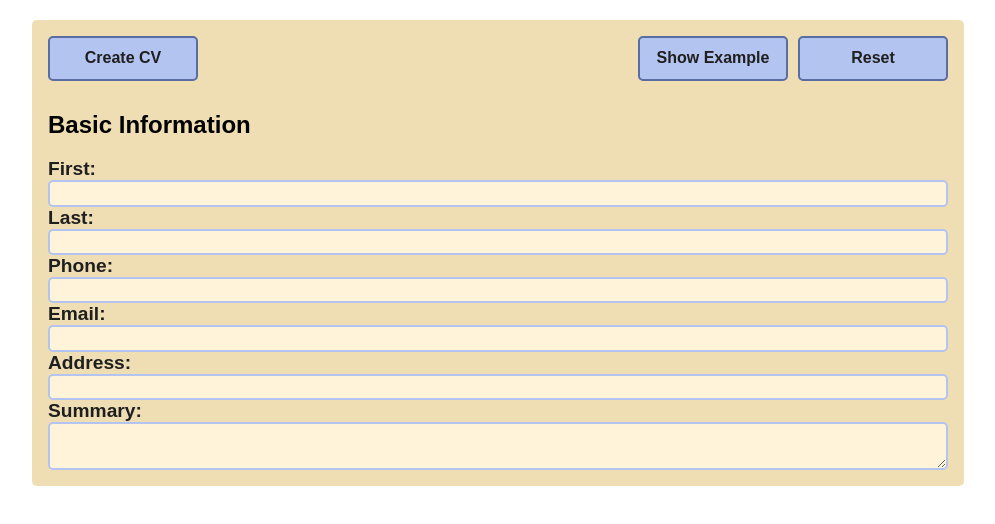
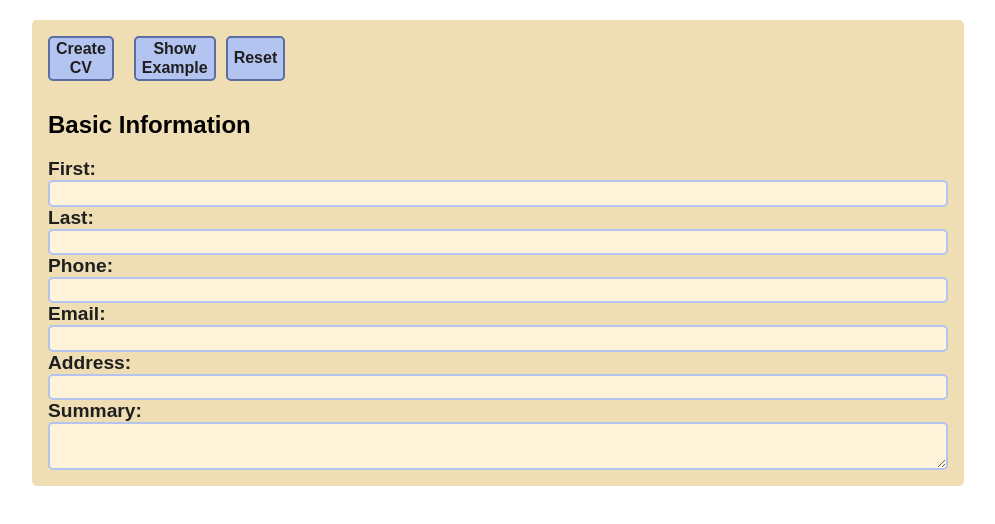
Before and after one commit to xincryptedx/cv-creator, a React (Vite) app: page / in a window 1280 px wide. Shown: the top 524 px of the page, without its empty margins (142-1137 px from the left). Built offline with nearby package versions, Linux system fonts and the light colour scheme.

Commit message:
Import and add new form controls component

```diff
--- a/src/components/CvForm.jsx
+++ b/src/components/CvForm.jsx
@@ -1,4 +1,4 @@
-import FormButton from "./FormButton";
+import FormControls from "./FormControls";
 import BasicInfo from "./BasicInfo";
 import { useState } from "react";
 import styles from "../style/CvForm.module.css";
@@ -14,12 +14,7 @@ function CvForm() {
   });
   return (
     <form className={styles.cvForm}>
-      <FormButton className={styles.createButton} text="Create CV"></FormButton>
-      <FormButton className={styles.resetButton} text="Reset"></FormButton>
-      <FormButton
-        className={styles.exampleButton}
-        text="Show Example"
-      ></FormButton>
+      <FormControls></FormControls>
       <BasicInfo data={basicInfo} setData={setBasicInfo} />
     </form>
   );
```
